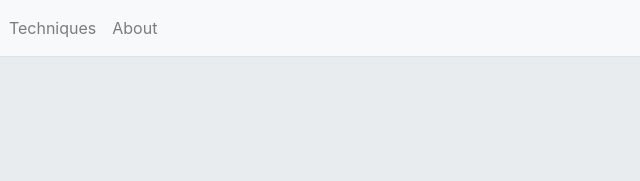
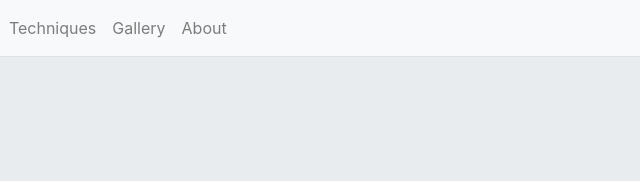
Before and after one commit to senkaavdagic/senkaavdagic.github.io, a plain HTML site: page index.html in a window 1280 px wide. Shown: the top 181 px of the page, 299-939 px from the left. Drawn offline with nearby package versions, Linux system fonts and the light colour scheme.

Commit message:
Update index.html

```diff
--- a/index.html
+++ b/index.html
@@ -28,6 +28,7 @@
                 <li class="nav-item"><a class="nav-link active" aria-current="page" href="#">Home</a></li>
                 <li class="nav-item"><a class="nav-link" href="#">Inspirations</a></li>
                 <li class="nav-item"><a class="nav-link" href="#">Techniques</a></li>
+                <li class="nav-item"><a class="nav-link" href="./Gallery.html">Gallery</a></li>
                 <li class="nav-item"><a class="nav-link" href="#">About</a></li>
             </ul>
         </div>
```
